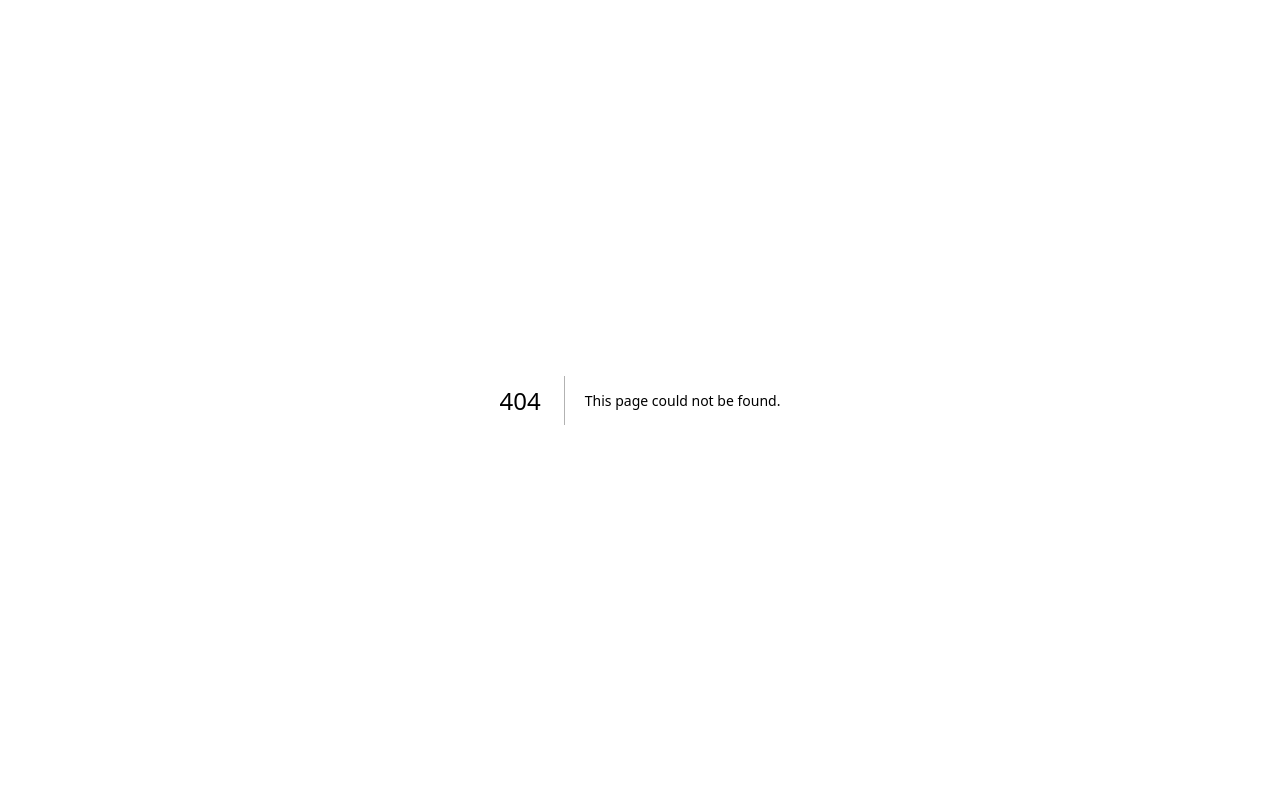
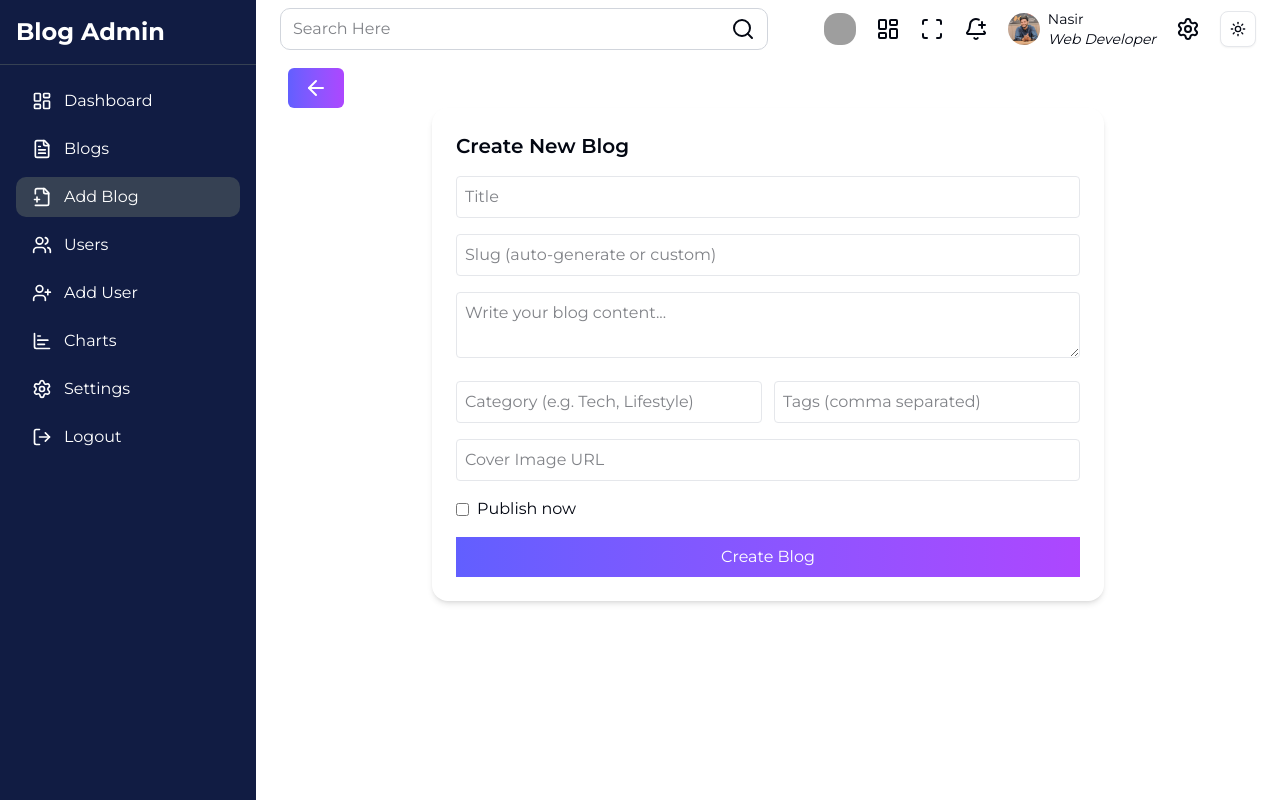
Before and after one commit to sysfocdev/nextjs-blogging-app, a Next.js app: page /dashboard/blogs/new in a window 1280 px wide. Before the commit this address had no page. Built offline with nearby package versions, Linux system fonts and the light colour scheme; grey boxes are pictures that could not be loaded.

Commit message:
Create API Schema & Add new blog form & Add new User

```diff
--- a/app/(public)/components/dashoard/DashboardGrid.jsx
+++ b/app/(public)/components/dashoard/DashboardGrid.jsx
@@ -7,7 +7,7 @@ export default function DashboardGrid() {
     {
       title: "Create New Blog",
       description: "Add and publish a new blog post.",
-      href: "/dashboard/blogs",
+      href: "/dashboard/blogs/new",
       bg: "bg-gradient-to-r from-indigo-500 to-purple-500",
     },
     {
@@ -23,11 +23,23 @@ export default function DashboardGrid() {
       bg: "bg-gradient-to-r from-pink-500 to-red-500",
     },
     {
+      title: "Add New User",
+      description: "Add New User.",
+      href: "/dashboard/signup",
+      bg: "bg-gradient-to-r from-[#d397fa] to-[#8364e8]",
+    },
+    {
         title: "All Blogs",
         description: "Manage All Blogs And Update & Delete.",
         href: "/dashboard",
         bg: "bg-gradient-to-r from-[#9bafd9] to-[#103783]",
       },
+      {
+        title: "Setting",
+        description: "Manage All Users And Admin Setting.",
+        href: "/dashboard",
+        bg: "bg-gradient-to-r from-[#30c5d2] to-[#471069]",
+      }
   ];
 
   return (
--- a/app/(public)/components/dashoard/Sidebar.jsx
+++ b/app/(public)/components/dashoard/Sidebar.jsx
@@ -3,7 +3,7 @@
 
 import Link from "next/link";
 import { usePathname } from "next/navigation";
-import { LayoutDashboard, FileText, Users, Settings, ChartBar, LogOut } from "lucide-react";
+import { LayoutDashboard, FileText, Users, Settings, ChartBar, LogOut, UserPlus, FilePlus2 } from "lucide-react";
 import toast from "react-hot-toast";
 
 export default function Sidebar() {
@@ -12,7 +12,9 @@ export default function Sidebar() {
   const menuItems = [
     { name: "Dashboard", href: "/dashboard", icon: <LayoutDashboard size={20} /> },
     { name: "Blogs", href: "/dashboard/blogs", icon: <FileText size={20} /> },
+    { name: "Add Blog", href: "/dashboard/blogs/new", icon: <FilePlus2 size={20} /> },
     { name: "Users", href: "/dashboard/users", icon: <Users size={20} /> },
+    { name: "Add User", href: "/dashboard/signup", icon: <UserPlus size={20} /> },
     { name: "Charts", href: "/dashboard/charts", icon: <ChartBar size={20} /> },
     { name: "Settings", href: "/", icon: <Settings size={20} /> },
     { name: "Logout", href: "/", icon: <LogOut size={20} /> },
--- /dev/null
+++ b/app/dashboard/blogs/new/page.jsx
@@ -0,0 +1,167 @@
+"use client";
+import { useState } from "react";
+import DashboardNavbar from "../../../(public)/components/dashoard/DashboardNavbar";
+import Sidebar from "../../../(public)/components/dashoard/Sidebar";
+import Link from "next/link";
+import { ArrowLeft } from "lucide-react";
+import toast from "react-hot-toast";
+
+export default function NewBlogForm() {
+  const [form, setForm] = useState({
+    title: "",
+    slug: "",
+    content: "",
+    category: "",
+    tags: "",
+    coverImg: "",
+    isPublished: false,
+  });
+
+  const handleChange = (e) => {
+
+    const { name, value, type, checked } = e.target;
+    setForm({
+      ...form,
+      [name]: type === "checkbox" ? checked : value,
+    });
+
+  };
+
+  const handleSubmit = async (e) => {
+    e.preventDefault();
+    try {
+      const res = await fetch("/api/blogs", {
+        method: "POST",
+        headers: { "Content-Type": "application/json" },
+        body: JSON.stringify({
+          ...form,
+          tags: form.tags.split(",").map((tag) => tag.trim()), // convert to array
+        }),
+      });
+
+      const data = await res.json();
+      if (!res.ok) throw new Error(data.error || "Failed to create blog");
+      toast.success("Blog created successfully!");
+      setForm({
+        title: "",
+        slug: "",
+        content: "",
+        category: "",
+        tags: "",
+        coverImg: "",
+        isPublished: false,
+      });
+    } catch (err) {
+      alert(err.message);
+    }
+  };
+
+  return (
+    <div className="flex min-h-screen">
+    {/* Sidebar */}
+    <Sidebar />
+    {/* Main dashboard content */}
+    <div className="flex-1">
+      <div>
+        <DashboardNavbar />
+      </div>
+      <div  className="mt-5 mx-8 w-fit px-4 py-2 rounded-sm cursor-pointer bg-gradient-to-r from-indigo-500 to-purple-500 text-white  " >
+        <Link href={"/dashboard/blogs"} > <ArrowLeft className="transition-transform duration-700 hover:rotate-[360deg]"/></Link>
+        </div>
+
+
+      <div className="max-w-2xl mx-auto p-6 overflow-y-auto  shadow-md rounded-2xl">
+      <h2 className="text-xl font-semibold mb-4">Create New Blog</h2>
+      <form onSubmit={handleSubmit} className="space-y-4">
+
+        {/* Title */}
+        <input
+          type="text"
+          name="title"
+          placeholder="Title"
+          value={form.title}
+          onChange={handleChange}
+          className="w-full p-2 border rounded"
+          required
+        />
+
+        {/* Slug */}
+        <input
+          type="text"
+          name="slug"
+          placeholder="Slug (auto-generate or custom)"
+          value={form.slug}
+          onChange={handleChange}
+          className="w-full p-2 border rounded"
+          required
+        />
+
+        {/* Content */}
+        <textarea
+          name="content"
+          placeholder="Write your blog content..."
+          value={form.content}
+          onChange={handleChange}
+          className="w-full p-2 border rounded"
+          required
+        />
+
+        {/* Category */}
+       <div className="flex items-center gap-3">
+       <input
+          type="text"
+          name="category"
+          placeholder="Category (e.g. Tech, Lifestyle)"
+          value={form.category}
+          onChange={handleChange}
+          className="w-full p-2 border rounded"
+          required
+        />
+
+        {/* Tags */}
+        <input
+          type="text"
+          name="tags"
+          placeholder="Tags (comma separated)"
+          value={form.tags}
+          onChange={handleChange}
+          className="w-full p-2 border rounded"
+        />
+       </div>
+
+        {/* Cover Image */}
+        <input
+          type="text"
+          name="coverImg"
+          placeholder="Cover Image URL"
+          value={form.coverImg}
+          onChange={handleChange}
+          className="w-full p-2 border rounded"
+        />
+
+        {/* Publish */}
+        <label className="flex items-center gap-2">
+          <input
+            type="checkbox"
+            name="isPublished"
+            checked={form.isPublished}
+            onChange={handleChange}
+          />
+          <span>Publish now</span>
+        </label>
+
+        {/* Submit */}
+        <button
+          type="submit"
+          className="w-full py-2 cursor-pointer bg-gradient-to-r from-indigo-500 to-purple-500 text-white"
+        >
+          Create Blog
+        </button>
+      </form>
+    </div>
+      </div>
+    </div>
+
+
+  );
+}
--- a/app/dashboard/charts/page.jsx
+++ b/app/dashboard/charts/page.jsx
@@ -1,8 +1,10 @@
 
+import Link from "next/link";
 import DashboardNavbar from "../../(public)/components/dashoard/DashboardNavbar";
 import DashboardUserTable from "../../(public)/components/dashoard/DashboardUserTable";
 import PieChartComponent from "../../(public)/components/dashoard/PieChartComponent";
 import Sidebar from "../../(public)/components/dashoard/Sidebar";
+import { ArrowLeft } from "lucide-react";
 
 export default function Page() {
   return (
@@ -14,6 +16,9 @@ export default function Page() {
         <div>
           <DashboardNavbar />
         </div>
+        <div  className="mt-6 mx-8 w-fit px-4 py-2 rounded-sm cursor-pointer bg-gradient-to-r from-green-400 to-blue-500 text-white  " >
+        <Link href={"/dashboard/blogs"} > <ArrowLeft className="transition-transform duration-700 hover:rotate-[360deg]"/></Link>
+        </div>
         <div className="mt-10">
 
           <PieChartComponent/>
--- /dev/null
+++ b/app/dashboard/signup/page.jsx
@@ -0,0 +1,95 @@
+"use client"
+import { useState } from "react";
+import DashboardNavbar from "../../(public)/components/dashoard/DashboardNavbar";
+import Sidebar from "../../(public)/components/dashoard/Sidebar";
+import toast from "react-hot-toast";
+import { ArrowLeft } from "lucide-react";
+import Link from "next/link";
+
+export default function Page() {
+
+  const [fName, setFName]= useState("")
+  const [lName, setLName]= useState("")
+  const [email, setEmail]= useState("")
+  const [password, setPassword]= useState("")
+  const [profileImg, setProfileImg]= useState("")
+  const [role, setRole]= useState("")
+
+  const formHandler= (e)=>{
+    e.preventDefault()
+
+    if(!fName || !lName || !email || !password || !profileImg || !role){
+      toast.error("Inputs are Empty")
+      return
+    }
+    console.log(fName, lName, email, password, profileImg, role)
+    toast.success("User Has Registerd, Wait For Admin Aproval")
+    setFName("")
+    setLName("")
+    setEmail("")
+    setPassword("")
+    setProfileImg("")
+    setRole("")
+  }
+
+
+  return (
+    <div className="flex min-h-screen">
+      {/* Sidebar */}
+      <Sidebar />
+      {/* Main dashboard content */}
+      <div className="flex-1">
+        <div>
+          <DashboardNavbar />
+        </div>
+        <div  className="mt-6 mx-8 w-fit px-4 py-2 rounded-sm cursor-pointer bg-gradient-to-r from-[#d397fa] to-[#8364e8] text-white  " >
+        <Link href={"/dashboard/blogs"} > <ArrowLeft className="transition-transform duration-700 hover:rotate-[360deg]"/></Link>
+        </div>
+        <div className="max-w-2xl mx-auto p-6 overflow-y-auto  shadow-md border-gray-200  ">
+        <h2 className="text-xl font-semibold mb-4">Create New User</h2>
+          <form onSubmit={formHandler} className="flex flex-col gap-3">
+            <input type="text"
+             placeholder="First Name"
+             value={fName}
+             onChange={(e)=>setFName(e.target.value)}
+              className="px-3 py-2  border border-gray-300" />
+
+            <input type="text"
+             placeholder="Last Name"
+             value={lName}
+             onChange={(e)=>setLName(e.target.value)}
+               className="px-3 py-2 border border-gray-300" />
+            <input type="email"
+            placeholder="E-Mail"
+            value={email}
+            onChange={(e)=>setEmail(e.target.value)}
+              className="px-3 py-2 border border-gray-300" />
+            <input type="password"
+             placeholder="Password"
+             value={password}
+             onChange={(e)=>setPassword(e.target.value)}
+              className="px-3 py-2 border border-gray-300" />
+            <input type="file"
+             placeholder="CHoose Profile Image"
+             value={profileImg}
+             onChange={(e)=>setProfileImg(e.target.value)}
+               className="px-3 py-2 border border-gray-300" />
+            <select className="px-3 py-2 border border-gray-300 "
+            value={role}
+            onChange={(e)=>setRole(e.target.value)} >
+                <option className="text-black" value="">Select Role</option>
+                <option className="text-black" value="admin">Admin</option>
+                <option className="text-black" value="user">User</option>
+            </select>
+            <button
+          type="submit"
+          className="w-full py-2 cursor-pointer bg-gradient-to-r from-[#d397fa] to-[#8364e8] text-white"
+        >
+          Create User
+        </button>
+          </form>
+        </div>
+      </div>
+    </div>
+  );
+}
--- a/app/dashboard/users/page.jsx
+++ b/app/dashboard/users/page.jsx
@@ -1,7 +1,9 @@
 
+import { ArrowLeft } from "lucide-react";
 import DashboardNavbar from "../../(public)/components/dashoard/DashboardNavbar";
 import DashboardUserTable from "../../(public)/components/dashoard/DashboardUserTable";
 import Sidebar from "../../(public)/components/dashoard/Sidebar";
+import Link from "next/link";
 
 export default function Page() {
   return (
@@ -13,6 +15,9 @@ export default function Page() {
         <div>
           <DashboardNavbar />
         </div>
+        <div  className="mt-6 mx-8 w-fit px-4 py-2 rounded-sm cursor-pointer bg-gradient-to-r from-pink-500 to-red-500 text-white  " >
+        <Link href={"/dashboard/blogs"} > <ArrowLeft className="transition-transform duration-700 hover:rotate-[360deg]"/></Link>
+        </div>
         <div className="mt-10">
 
           <DashboardUserTable/>
--- /dev/null
+++ b/lib/model/User.js
@@ -0,0 +1,23 @@
+import mongoose from "mongoose";
+
+const UserSchema = new mongoose.Schema(
+  {
+    fname: { type: String, required: true, trim: true },
+    lname: { type: String, required: true, trim: true },
+    email: {
+      type: String,
+      required: true,
+      unique: true,
+      lowercase: true,
+      trim: true,
+    },
+    password: { type: String, required: true, minlength: 8 },
+    profileImg: { type: String, default: "https://i.pravatar.cc/150?img=3" },
+    role: { type: String, enum: ["user", "admin"], default: "user" },
+    isVerified: { type: Boolean, default: false },
+    lastLogin: { type: Date },
+  },
+  { timestamps: true }
+);
+
+const User = mongoose.models.users || mongoose.model("users", UserSchema);
--- a/package.json
+++ b/package.json
@@ -11,9 +11,11 @@
   "dependencies": {
     "@radix-ui/react-dropdown-menu": "^2.1.15",
     "@radix-ui/react-slot": "^1.2.3",
+    "bcryptjs": "^3.0.2",
     "class-variance-authority": "^0.7.1",
     "clsx": "^2.1.1",
     "lucide-react": "^0.534.0",
+    "mongoose": "^8.18.0",
     "motion": "^12.23.12",
     "next": "15.4.5",
     "next-themes": "^0.4.6",
```
Also changed, not shown: app/api/auth/signup/route.js (added), lib/db.js (added), 1 other file (tests, documents, lock files or other folders).
